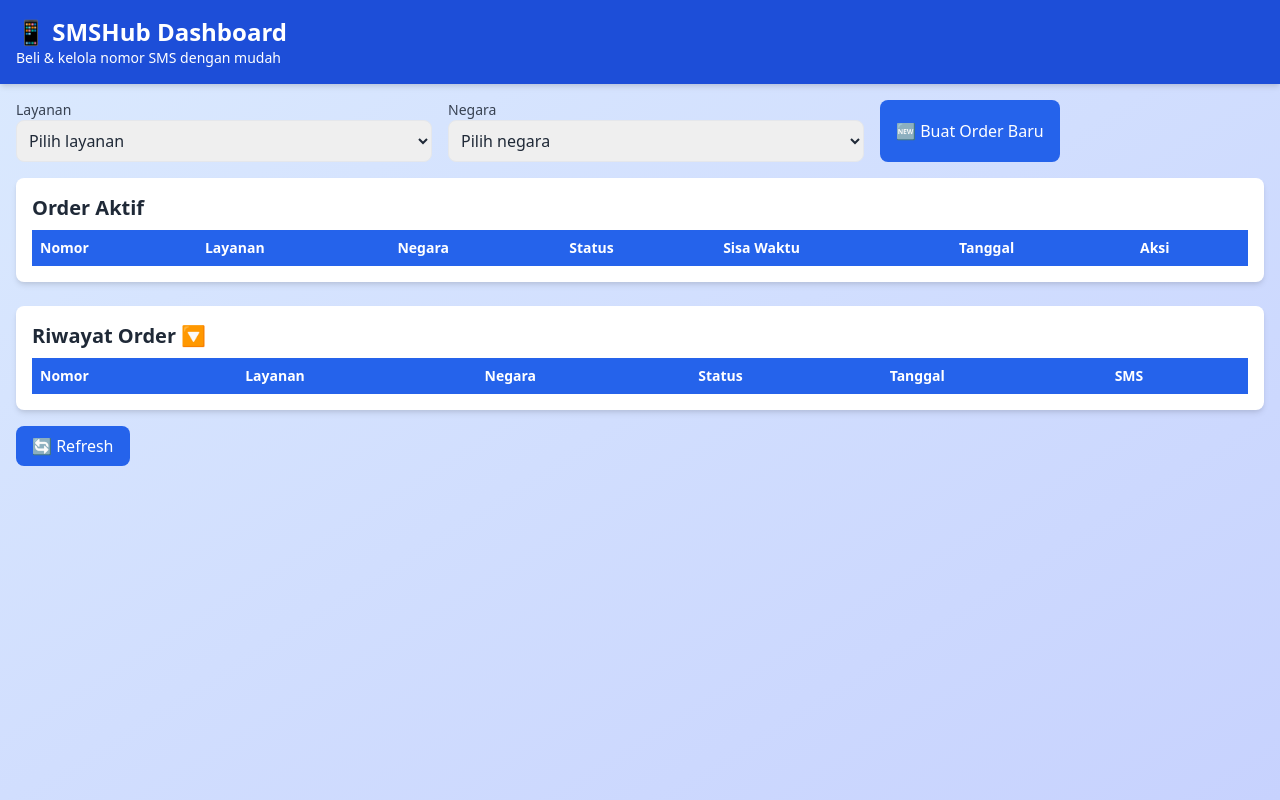
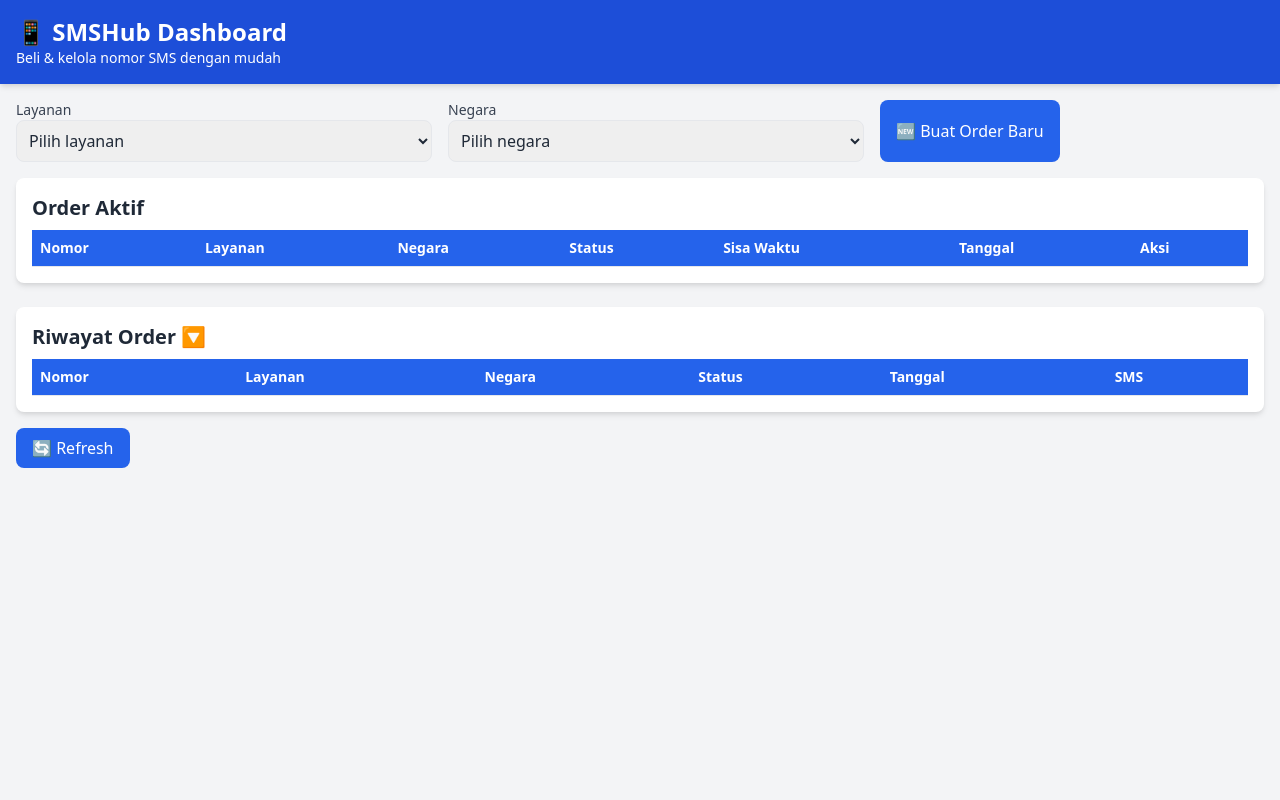
Before and after one commit to kingjo04/smshub_deploy, a Flask app: page / in a window 1280 px wide. Run offline with Flask 3, Linux system fonts and the light colour scheme; data that the repository does not hold is empty; style sheets or scripts are compiled from the project's sources.

Commit message:
Update style.css

```diff
--- a/static/style.css
+++ b/static/style.css
@@ -4,7 +4,7 @@
 
 @layer base {
     body {
-        @apply bg-gradient-to-br from-blue-100 to-indigo-200 text-gray-800;
+        @apply bg-gray-100 text-gray-800;
     }
 }
 
@@ -20,30 +20,22 @@
     @apply bg-red-100 text-red-800;
 }
 
-.card {
-    @apply bg-white rounded-xl shadow-lg p-4 mb-4 hover:shadow-xl transition-all duration-300;
+table {
+    @apply w-full text-sm text-left;
 }
 
-.table-container {
-    @apply overflow-x-auto;
+thead {
+    @apply bg-blue-600 text-white;
 }
 
-.table {
-    @apply w-full text-sm text-left text-gray-700;
+th, td {
+    @apply p-2 border-b;
 }
 
-.table th {
-    @apply bg-blue-600 text-white p-2;
+button {
+    @apply px-2 py-1 bg-blue-600 text-white rounded hover:bg-blue-700 transition-colors;
 }
 
-.table td {
-    @apply border-b p-2;
-}
-
-.btn {
-    @apply px-4 py-2 bg-blue-600 text-white rounded-full hover:bg-blue-700 transition-all duration-300;
-}
-
-.btn:disabled {
+button:disabled {
     @apply bg-gray-400 cursor-not-allowed;
 }
```
